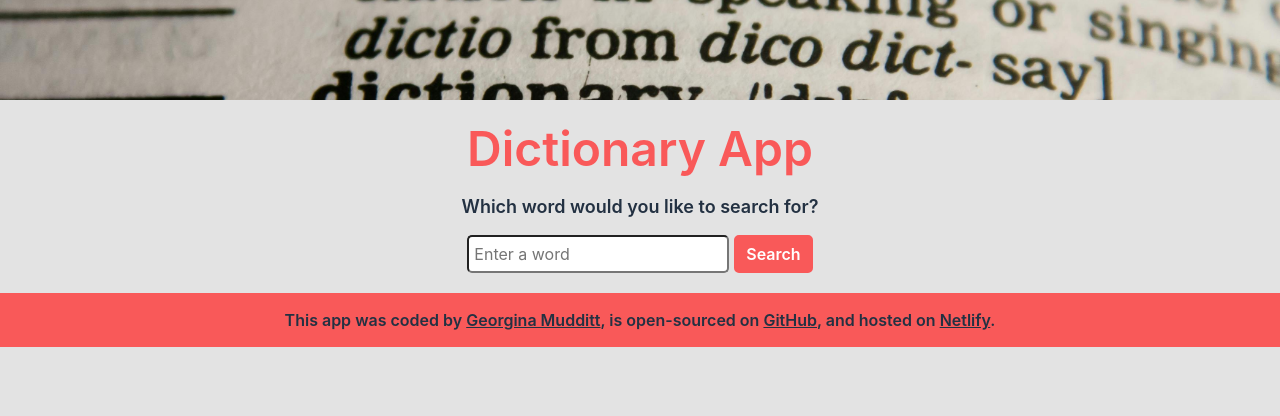
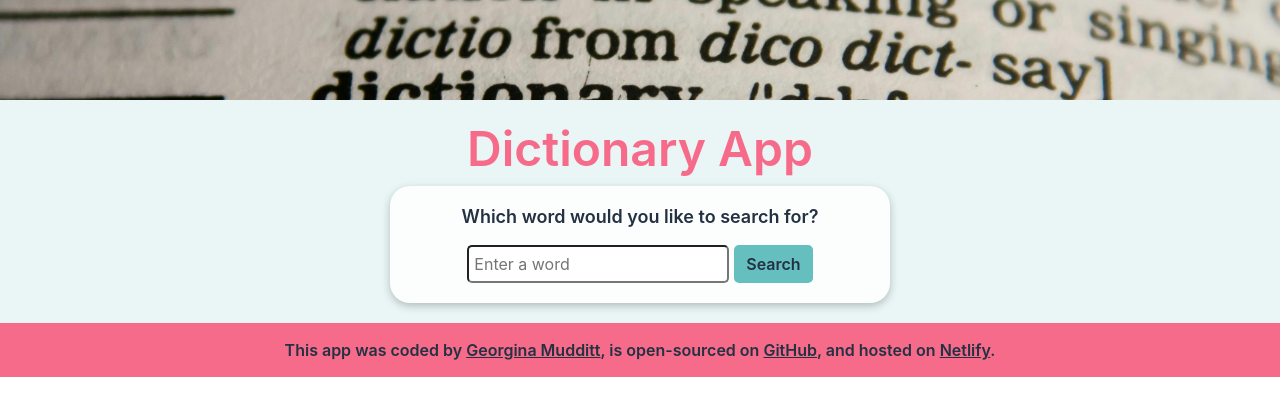
Before and after one commit to GeorginaMudditt/react-dictionary-project, a React (Create React App) app: page / in a window 1280 px wide. Shown: the top 416 px of the page. Built offline with nearby package versions, Linux system fonts and the light colour scheme.

Commit message:
add styling, add examples

```diff
--- a/src/App.css
+++ b/src/App.css
@@ -1,8 +1,4 @@
-html {
-  background-color: #e3e3e3;
-}
-
 .App {
-  background-color: #e3e3e3;
+  background-color: #eaf6f6;
   text-align: center;
 }
--- a/src/Dictionary.css
+++ b/src/Dictionary.css
@@ -1,3 +1,13 @@
+.Dictionary .dictionary-header {
+  background-color: #fcfefe;
+  border-radius: 20px;
+  box-shadow: rgba(0, 0, 0, 0.24) 0px 3px 8px;
+  margin: 0 auto;
+  padding: 10px 0 20px 0;
+  max-width: 500px;
+  width: 80%;
+}
+
 .Dictionary h3 {
   color: #233142;
   font-size: 18px;
@@ -11,9 +21,9 @@
 }
 
 .Dictionary .search-button {
-  background-color: #f95959;
-  border: 2px solid #f95959;
-  color: white;
+  background-color: #66bfbf;
+  border: 2px solid #66bfbf;
+  color: #233142;
   font-weight: 600;
   padding: 5px 10px;
   margin-left: 5px;
@@ -21,5 +31,5 @@
 
 .Dictionary .search-button:hover {
   background-color: white;
-  color: #f95959;
+  color: #66bfbf;
 }
--- a/src/Dictionary.js
+++ b/src/Dictionary.js
@@ -24,6 +24,7 @@ export default function Dictionary() {
 
   return (
     <div className="Dictionary">
+      <div className="dictionary-header">
         <h3>Which word would you like to search for?</h3>
         <form onSubmit={search}>
           <input
@@ -33,6 +34,7 @@ export default function Dictionary() {
           />
           <input className="search-button" type="submit" value="Search" />
         </form>
+      </div>
       <Results results={results} />
     </div>
   );
--- /dev/null
+++ b/src/Example.css
@@ -0,0 +1,3 @@
+.Example {
+  color: #66bfbf;
+}
--- /dev/null
+++ b/src/Example.js
@@ -0,0 +1,18 @@
+import React from "react";
+import "./Example.css";
+
+export default function Example(props) {
+  if (props.example) {
+    return (
+      <div className="Example">
+        <p>
+          <em>
+            <strong>Example:</strong> {props.example}
+          </em>
+        </p>
+      </div>
+    );
+  } else {
+    return null;
+  }
+}
--- a/src/Footer.css
+++ b/src/Footer.css
@@ -1,7 +1,8 @@
 .Footer {
-  background-color: #f95959;
+  background-color: #f76b8a;
   margin-top: 20px;
   padding: 15px;
+  width: 100%;
 }
 
 .Footer p {
--- a/src/Header.css
+++ b/src/Header.css
@@ -5,7 +5,7 @@
 }
 
 .Header h1 {
-  color: #f95959;
+  color: #f76b8a;
   font-size: 48px;
   font-weight: 600;
   margin-top: 20px;
--- a/src/Meaning.css
+++ b/src/Meaning.css
@@ -0,0 +1,15 @@
+.Meaning {
+  background-color: #fcfefe;
+  border-radius: 20px;
+  box-shadow: rgba(0, 0, 0, 0.24) 0px 3px 8px;
+  margin: 10px auto;
+  max-width: 500px;
+  padding: 20px;
+  text-align: left;
+  width: 80%;
+}
+
+.Meaning .part-of-speech {
+  color: #f76b8a;
+  padding-left: 0;
+}
--- a/src/Meaning.js
+++ b/src/Meaning.js
@@ -1,16 +1,18 @@
 import React from "react";
+import "./Meaning.css";
+import Example from "./Example";
 
 export default function Meaning(props) {
   return (
     <div className="Meaning">
-      <h3>{props.meaning.partOfSpeech}</h3>
-      {props.meaning.definitions.map(function (definition, index) {
+      <h2 className="part-of-speech">{props.meaning.partOfSpeech}</h2>
+      {props.meaning.definitions.slice(0, 5).map(function (definition, index) {
         return (
           <div key={index}>
-            <p>{definition.definition}</p>
             <p>
-              <em>{definition.example}</em>
+              <strong>Definition:</strong> {definition.definition}
             </p>
+            <Example example={definition.example} />
           </div>
         );
       })}
```
Lines whose indentation alone changed are shown as unchanged.
